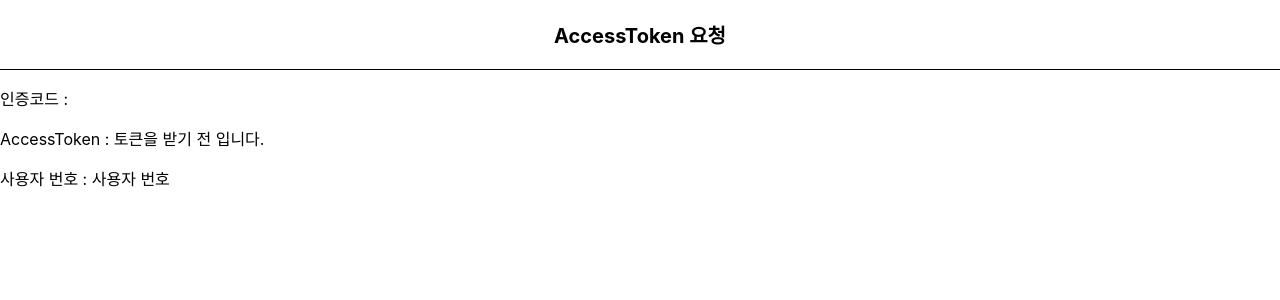
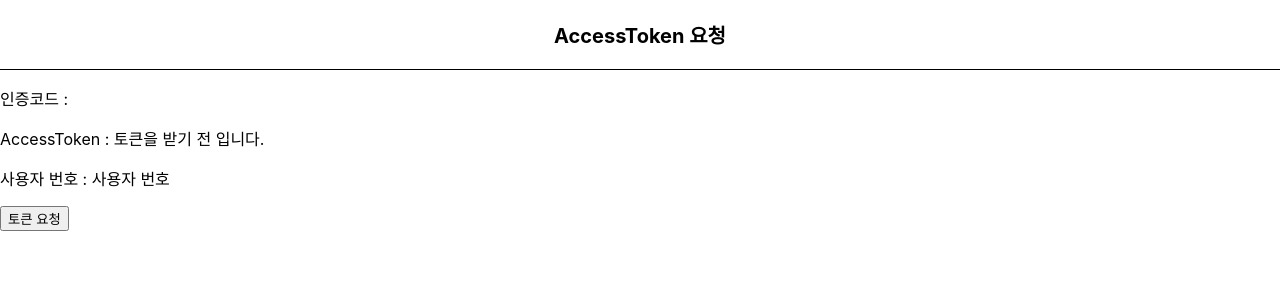
Before and after one commit to youngeun-dev/fintech, a React (Create React App) app: page /authResult in a window 1280 px wide. Shown: the top 300 px of the page. Built offline with nearby package versions, Linux system fonts and the light colour scheme.

Commit message:
AccessToken 요청 완성

```diff
--- a/src/pages/AuthResult.js
+++ b/src/pages/AuthResult.js
@@ -6,36 +6,51 @@ import axios from 'axios';
 
 const AuthResult = () => {
     console.log(useLocation().search);
-    const parsedResult = queryString.parse(useLocation().search);
+    const {code} = queryString.parse(useLocation().search);
     const [accessToken, setaccessToken] = useState("토큰을 받기 전 입니다.");
     const [userSeqNo, setuserSeqNo] = useState("사용자 번호");
-    console.log(parsedResult.code);
+    console.log({code});
 
     const getAccessToken = () =>{
         const sendData = {
-            code : "",
-            client_id : "",
-            client_secret : "",
-            redirect_url : "",
-            grant_type : "",
-        }
+            code : code,
+            client_id : "f6f7f9d1-96ad-4da6-bac2-fa857f04e46d",
+            client_secret : "5875d03a-2eff-4c22-8c26-18f154eabde3",
+            redirect_uri : "http://localhost:3000/authResult",
+            grant_type : "authorization_code",
+        };
+
+        const encodedData = queryString.stringify(sendData);
+
         const option = {
-            method : "",
-            url : "",
-            headers : {},
-            data : sendData,
+            method : "POST",
+            url : "https://testapi.openbanking.or.kr/oauth/2.0/token",
+            headers : {
+                "Content-Type": "application/x-www-form-urlencoded; charset=UTF-8",
+            },
+            data : encodedData,
         };
-        axios(option).then((reponse)=>{
+        axios(option).then(({data})=>{
+            console.log(data);
+            if(data.rsp_code === "O0001"){
+                alert(data.rsp_message);
+            }else{
+            const accessToken = data.access_token;
+            const userSeqNo = data.user_seq_no;
 
+            setaccessToken(accessToken);
+            setuserSeqNo(userSeqNo);
+            }
         });
     };
 
   return (
     <div>
         <HeaderWhite title={"AccessToken 요청"}></HeaderWhite>
-        <p>인증코드 : {parsedResult.code}</p>
+        <p>인증코드 : {code}</p>
         <p>AccessToken : {accessToken}</p>
         <p>사용자 번호 : {userSeqNo}</p>
+        <button onClick={getAccessToken}>토큰 요청</button>
     </div>
 
   );
```
